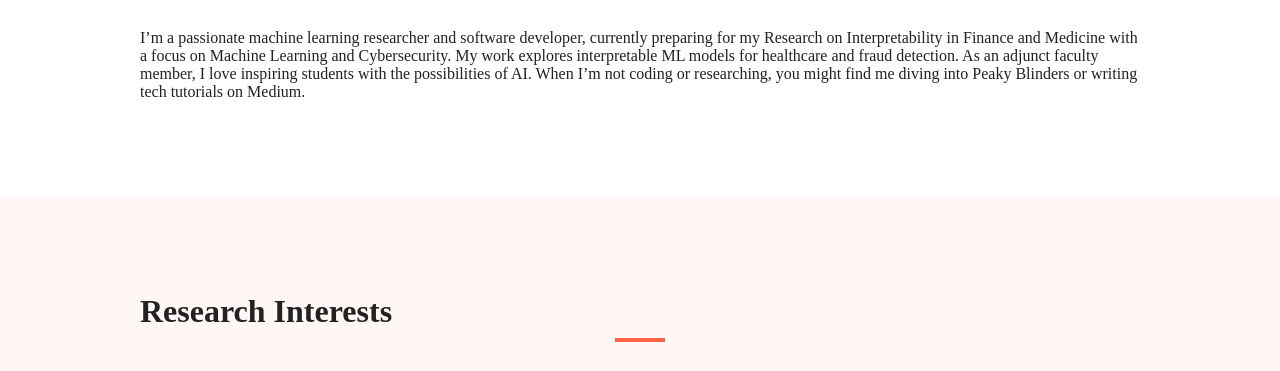
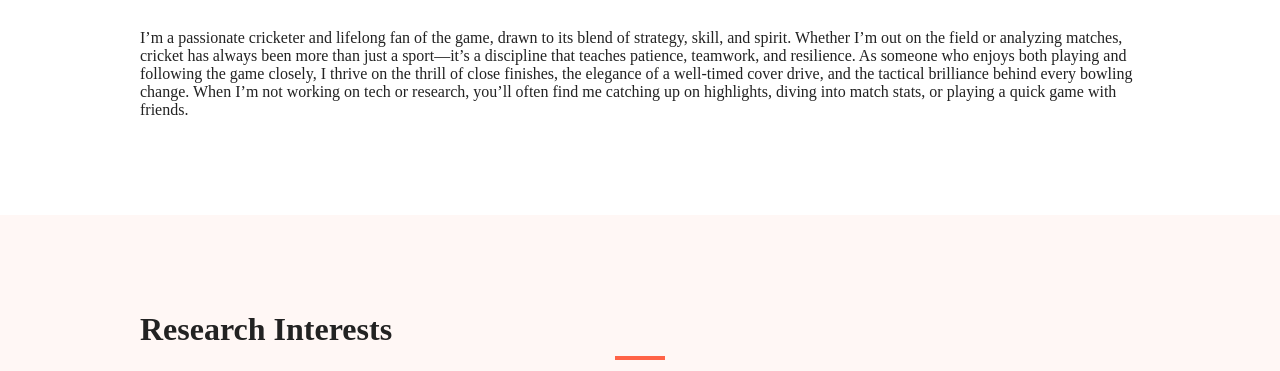
Before and after one commit to Manohar0170/resume_file, a plain HTML site: page index.html in a window 1280 px wide. Shown: the part 719-1090 px from the top of the page. Drawn offline with nearby package versions, Linux system fonts and the light colour scheme; a small style sheet from the web is missing.

Commit message:
Update index.html

```diff
--- a/index.html
+++ b/index.html
@@ -67,13 +67,9 @@
     <div class="container">
       <h2>About Me</h2>
       <p>
-        I’m a passionate machine learning researcher and software developer,
-        currently preparing for my Research on Interpretability in Finance and Medicine with a focus on Machine Learning and
-        Cybersecurity. My work explores interpretable ML models for healthcare
-        and fraud detection. As an adjunct faculty member, I love inspiring
-        students with the possibilities of AI. When I’m not coding or
-        researching, you might find me diving into Peaky Blinders or writing
-        tech tutorials on Medium.
+        I’m a passionate cricketer and lifelong fan of the game, drawn to its blend of strategy, skill, and spirit. Whether I’m out on the field or analyzing matches, cricket has always been more than just a sport—it’s a discipline that teaches patience, teamwork, and resilience.
+
+As someone who enjoys both playing and following the game closely, I thrive on the thrill of close finishes, the elegance of a well-timed cover drive, and the tactical brilliance behind every bowling change. When I’m not working on tech or research, you’ll often find me catching up on highlights, diving into match stats, or playing a quick game with friends.
       </p>
     </div>
   </section>
```
